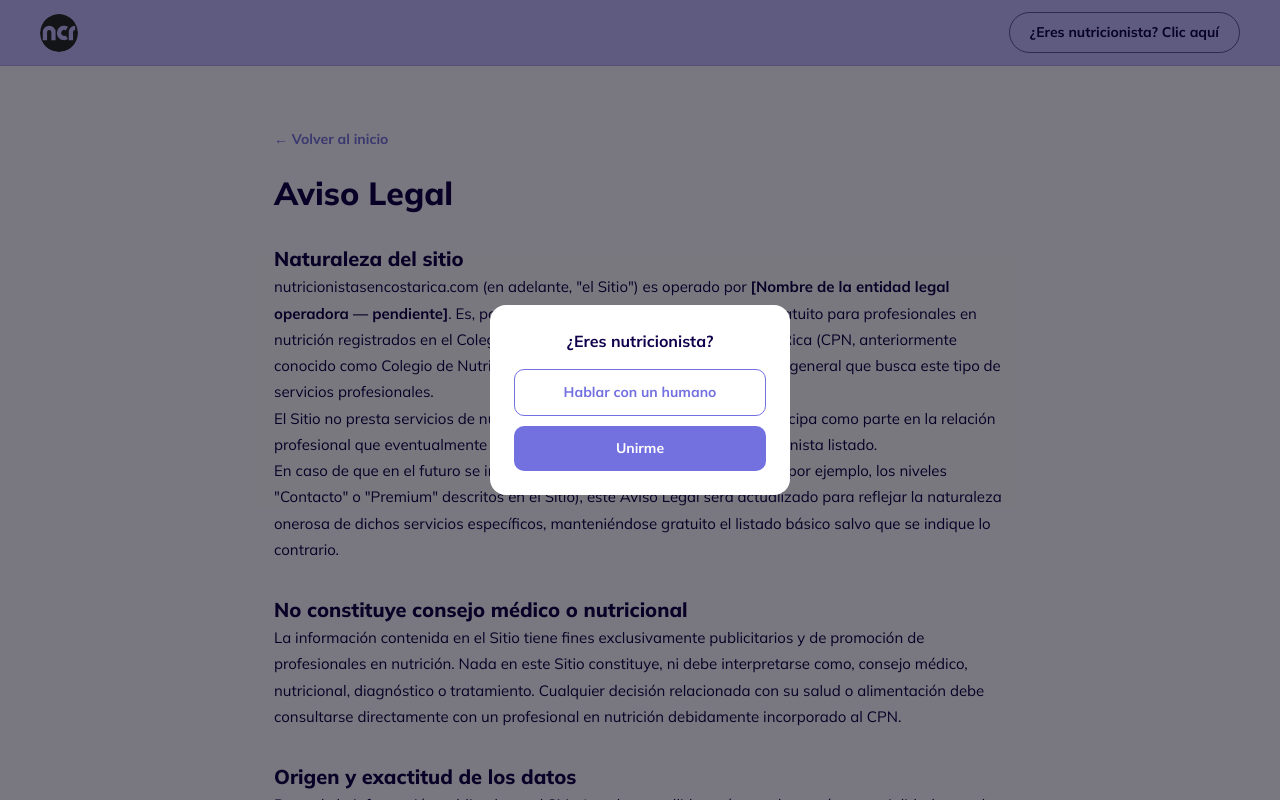
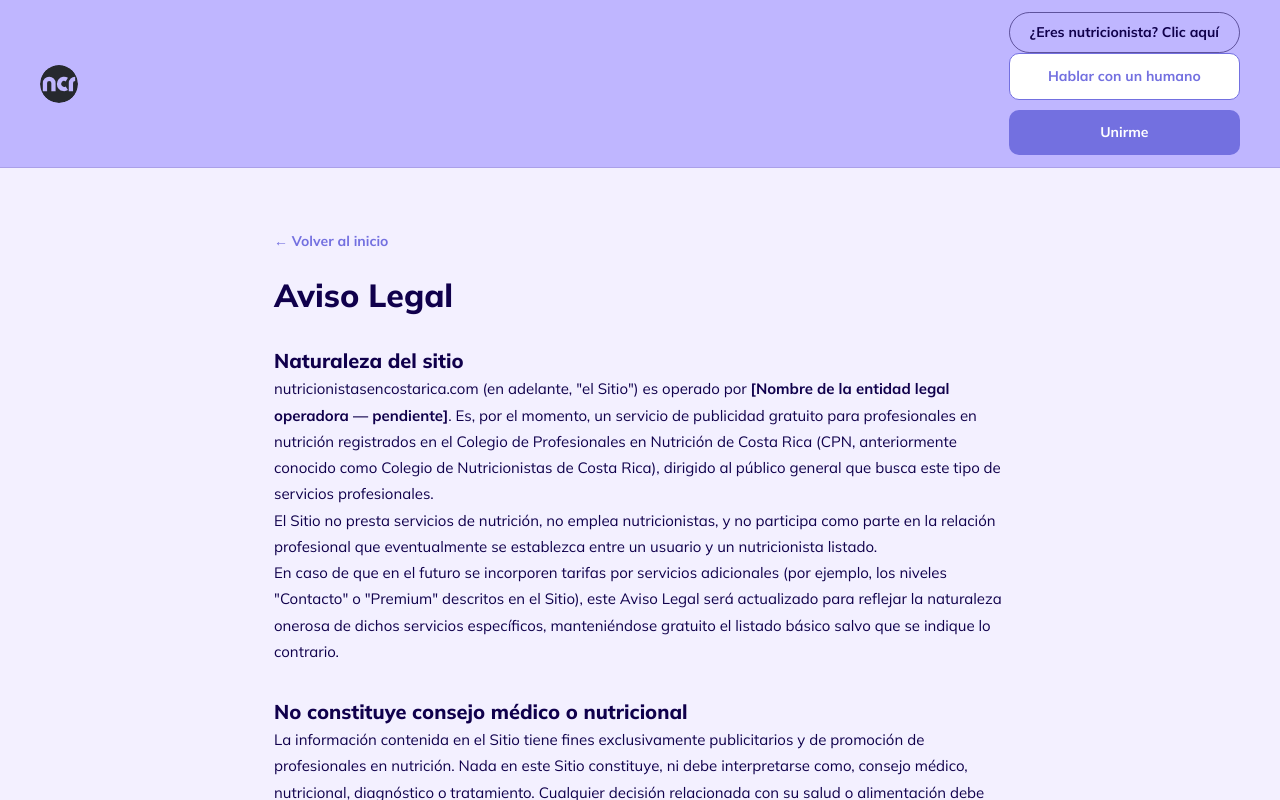
Before and after one commit to Cubujuqui/ncr-directory, a Next.js app: page /aviso-legal in a window 1280 px wide. Both pictures are taken after a click on the button "¿Eres nutricionista? Clic aquí". Shown: the top 800 px of the page. Built offline with nearby package versions, Linux system fonts and the light colour scheme; no server answers.

Commit message:
Refactor SiteHeader to manage menu state with refs

```diff
--- a/components/SiteHeader.tsx
+++ b/components/SiteHeader.tsx
@@ -1,25 +1,33 @@
 'use client';
 
-import { useState, useEffect } from 'react';
+import { useState, useEffect, useRef } from 'react';
 import Link from 'next/link';
 import Image from 'next/image';
 import styles from './SiteHeader.module.css';
 
 export default function SiteHeader() {
   const [menuAbierto, setMenuAbierto] = useState(false);
+  const menuRef = useRef<HTMLDivElement>(null);
 
   useEffect(() => {
     if (!menuAbierto) return;
+
     function manejarTecla(e: KeyboardEvent) {
       if (e.key === 'Escape') setMenuAbierto(false);
     }
+    function manejarClickFuera(e: MouseEvent) {
+      if (menuRef.current && !menuRef.current.contains(e.target as Node)) {
+        setMenuAbierto(false);
+      }
+    }
+
     window.addEventListener('keydown', manejarTecla);
-    return () => window.removeEventListener('keydown', manejarTecla);
+    document.addEventListener('mousedown', manejarClickFuera);
+    return () => {
+      window.removeEventListener('keydown', manejarTecla);
+      document.removeEventListener('mousedown', manejarClickFuera);
+    };
   }, [menuAbierto]);
-
-  function manejarFondoClick(e: React.MouseEvent<HTMLDivElement>) {
-    if (e.target === e.currentTarget) setMenuAbierto(false);
-  }
 
   return (
     <header className={styles.header}>
@@ -29,16 +37,13 @@ export default function SiteHeader() {
         </Link>
 
         <nav className={styles.nav}>
-          <button onClick={() => setMenuAbierto(true)} className={styles.botonNutricionista}>
+          <div className={styles.menuContenedor} ref={menuRef}>
+            <button onClick={() => setMenuAbierto((v) => !v)} className={styles.botonNutricionista}>
               ¿Eres nutricionista? Clic aquí
             </button>
-        </nav>
-      </div>
 
             {menuAbierto && (
-        <div className={styles.menuFondo} onClick={manejarFondoClick}>
-          <div className={styles.menuPanel}>
-            <p className={styles.menuTitulo}>¿Eres nutricionista?</p>
+              <div className={styles.menuDropdown}>
                 <a href="/go/whatsapp/solicitar" className={styles.menuOpcionSecundaria}>
                   Hablar con un humano
                 </a>
@@ -46,8 +51,10 @@ export default function SiteHeader() {
                   Unirme
                 </Link>
               </div>
+            )}
           </div>
-      )}
+        </nav>
+      </div>
     </header>
   );
 }
```
Lines whose indentation alone changed are shown as unchanged.
